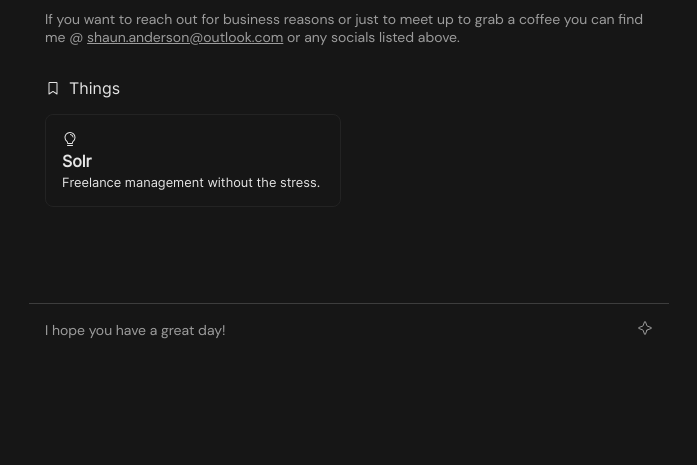
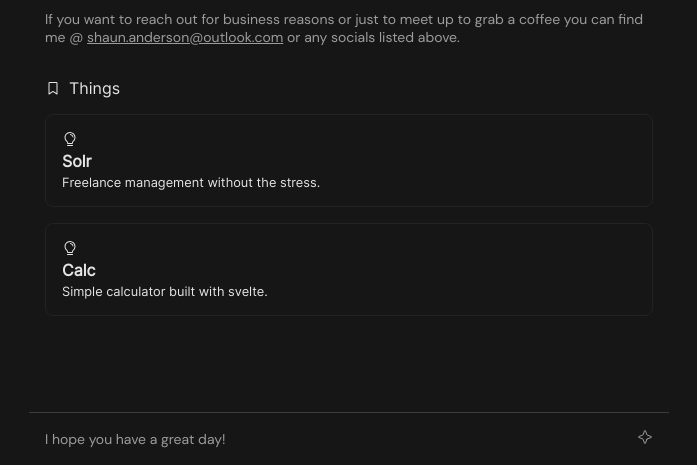
Before and after one commit to Shaun-Anderson/folio, an Astro site: page / in a window 1280 px wide. Shown: the part 616-1081 px from the top of the page, without its empty margins (291-988 px from the left). Before the commit the page ends 972 px from the top, so only its background shows below. Built offline with nearby package versions, Linux system fonts and the light colour scheme; Astro itself is replaced by a stand-in of ours.

Commit message:
feat: added calc thing

```diff
--- a/src/components/Things.tsx
+++ b/src/components/Things.tsx
@@ -53,6 +53,14 @@ const Things = () => (
           description="Freelance management without the stress."
         />
       </li>
+      <li>
+        <ThingCard
+          type="project"
+          link="https://rad-tiramisu-752209.netlify.app"
+          title="Calc"
+          description="Simple calculator built with svelte."
+        />
+      </li>
     </ul>
   </section>
 );
--- a/src/styles/things.css
+++ b/src/styles/things.css
@@ -10,7 +10,7 @@ h3 {
 
 .mason {
   display: grid;
-  grid-template-columns: repeat(2, 1fr);
+  grid-template-columns: repeat(1, 1fr);
   grid-template-rows: masonry;
   gap: 1rem;
   animation: var(--fade);
```
